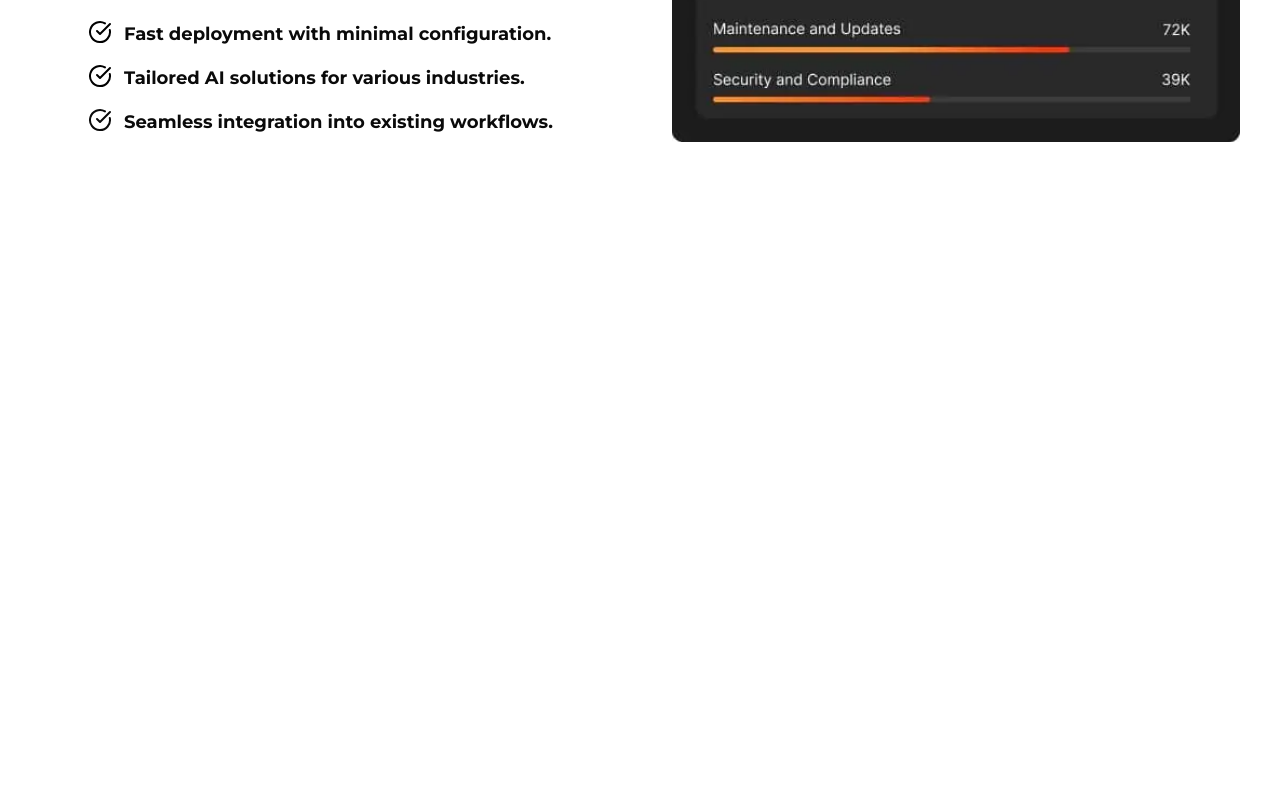
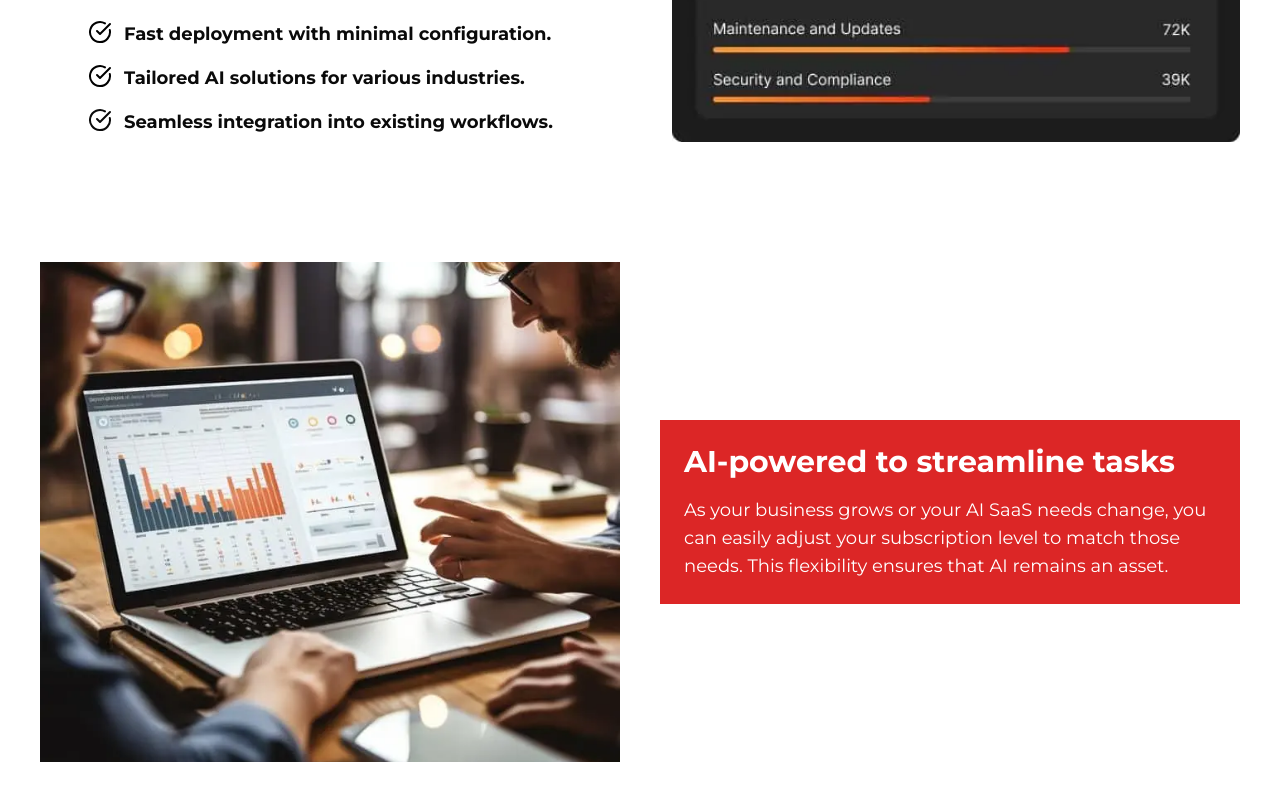
Before and after one commit to ajaypoddar78890/New-AJ-AI, a Next.js app: page / in a window 1280 px wide. Shown: the part 3574-4374 px from the top of the page. Before the commit the page ends 3796 px from the top, so only its background shows below. Built offline with nearby package versions, Linux system fonts and the light colour scheme.

Commit message:
added the new section aipowerd

```diff
--- a/app/(landing)/page.tsx
+++ b/app/(landing)/page.tsx
@@ -2,6 +2,7 @@ import Header from "../../components/landingpage/header";
 import Hero from "../../components/landingpage/Hero";
 import HoverCard from "@/components/landingpage/hover-cards";
 import Solution from "@/components/landingpage/solution";
+import Aipowerd from "@/components/landingpage/aipowerd";
 
 export default function Home() {
   return (
@@ -10,6 +11,7 @@ export default function Home() {
       <Hero />
       <HoverCard />
       <Solution />
+      <Aipowerd />
     </div>
   );
 }
--- /dev/null
+++ b/components/landingpage/aipowerd.tsx
@@ -0,0 +1,40 @@
+import React from "react";
+import Image from "next/image";
+
+const AIPowerd = () => {
+  return (
+    <div className="aipowed-section px-10 py-10">
+      <div className="container mx-auto max-w-7xl">
+        <div className="grid md:grid-cols-2 gap-10">
+
+          <div className="left w-full relative" style={{ height: "500px" }}>
+
+            <Image
+              alt="ai-powered-image"
+              src="/assets/images/aipowerdimg.webp"
+              layout="fill"
+              objectFit="cover"
+              className="object-cover"
+            />
+          </div>
+
+          {/* Right Side: Content */}
+          <div className="right w-full flex flex-col justify-center">
+            <div className="content p-6 bg-red-600 text-white">
+              <h2 className="text-3xl font-bold mb-4">
+                AI-powered to streamline tasks
+              </h2>
+              <p className="text-lg">
+                As your business grows or your AI SaaS needs change, you can
+                easily adjust your subscription level to match those needs. This
+                flexibility ensures that AI remains an asset.
+              </p>
+            </div>
+          </div>
+        </div>
+      </div>
+    </div>
+  );
+};
+
+export default AIPowerd;
```
Also changed, not shown: public/assets/images/aipowerdimg.webp (added).
